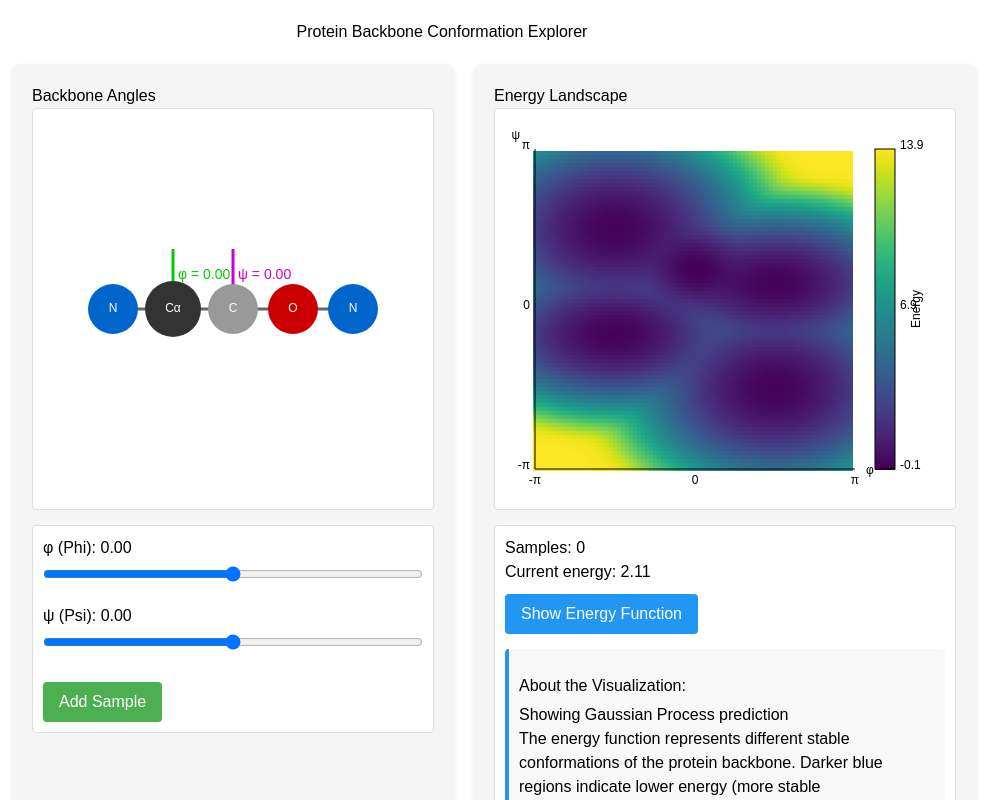
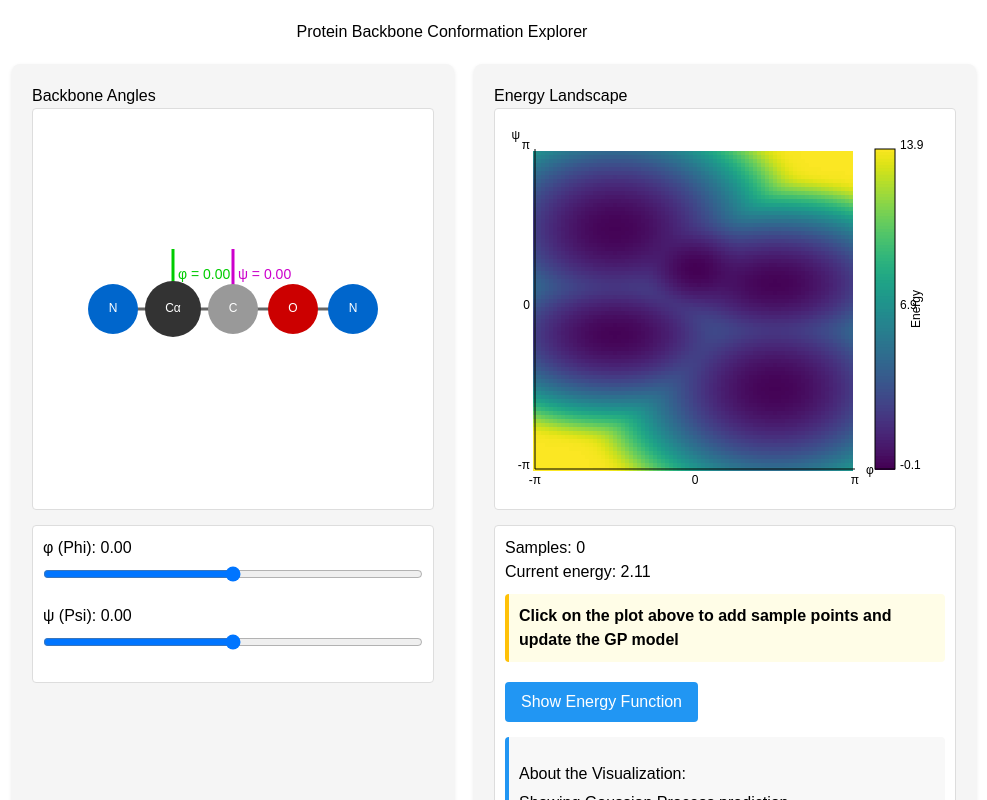
Before and after one commit to alan-turing-institute/gp-demo, a SvelteKit app: page /molecule in a window 1280 px wide. Shown: the top 800 px of the page, without its empty margins (198-1185 px from the left). Built offline with nearby package versions, Linux system fonts and the light colour scheme.

Commit message:
changed to click on the GP plot

```diff
--- a/src/routes/molecule/+page.svelte
+++ b/src/routes/molecule/+page.svelte
@@ -2,7 +2,6 @@
   import { onMount } from 'svelte';
   import * as d3 from 'd3';
   import * as math from 'mathjs';
-
   // State variables
   let phi = 0;
   let psi = 0;
@@ -12,7 +11,6 @@
   let contourCanvas;
   let isLoading = false;
   let showEnergyFunction = false;
-
   // Constants
   const WIDTH = 400;
   const HEIGHT = 400;
@@ -68,6 +66,41 @@
     updateGP();
   }
 
+  // Add sample by clicking on contour plot
+  function handleContourClick(event) {
+    if (isLoading) return;
+
+    const rect = contourCanvas.getBoundingClientRect();
+    const x = event.clientX - rect.left;
+    const y = event.clientY - rect.top;
+
+    // Convert click coordinates to phi/psi values
+    const clickedPhi = xScale.invert(x);
+    const clickedPsi = yScale.invert(y);
+
+    // Check if the click is within the plot area
+    if (
+      x >= MARGIN &&
+      x <= WIDTH - MARGIN &&
+      y >= MARGIN &&
+      y <= HEIGHT - MARGIN
+    ) {
+      // Update the current phi/psi values
+      phi = clickedPhi;
+      psi = clickedPsi;
+
+      // Add sample at the clicked location
+      const energy = calculateEnergy(phi, psi);
+      samples = [...samples, { phi, psi, energy }];
+
+      // Update the GP model
+      updateGP();
+
+      // Update the molecule visualization
+      drawMolecule();
+    }
+  }
+
   // Perform Gaussian Process regression using RBF kernel
   function updateGP() {
     isLoading = true;
@@ -77,7 +110,6 @@
       isLoading = false;
       return;
     }
-
     setTimeout(() => {
       // Prepare training data
       const X = samples.map(s => [s.phi, s.psi]);
@@ -275,7 +307,6 @@
     ctx.fillText("Energy", 0, 0);
     ctx.restore();
   }
-
   // Draw the molecule visualization
   function drawMolecule() {
     if (!canvas) return;
@@ -348,19 +379,16 @@
       ctx.fillText(atom.label, atom.x, atom.y);
     });
   }
-
   // Toggle energy function display
   function toggleEnergyFunction() {
     showEnergyFunction = !showEnergyFunction;
     drawContourPlot(); // Redraw contour plot when toggling
   }
-
   onMount(() => {
     calculateEnergyRange(); // Calculate min/max energy values
     drawMolecule();
     drawContourPlot(); // Initial draw with energy function
   });
-
   // Watch for changes to redraw
   $: {
     if (canvas && (phi || psi)) {
@@ -368,7 +396,6 @@
     }
   }
 </script>
-
 <main>
   <h1>Protein Backbone Conformation Explorer</h1>
 
@@ -401,22 +428,27 @@
             bind:value={psi}
           />
         </div>
-
-        <button on:click={addSample} disabled={isLoading}>
-          {isLoading ? 'Processing...' : 'Add Sample'}
-        </button>
       </div>
     </div>
 
     <div class="panel">
       <h2>Energy Landscape</h2>
       <div class="contour-container">
-        <canvas bind:this={contourCanvas} width={WIDTH + 60} height={HEIGHT}></canvas>
+        <canvas
+          bind:this={contourCanvas}
+          width={WIDTH + 60}
+          height={HEIGHT}
+          on:click={handleContourClick}
+          class={isLoading ? 'loading' : ''}
+        ></canvas>
       </div>
 
       <div class="info">
         <p>Samples: {samples.length}</p>
         <p>Current energy: {calculateEnergy(phi, psi).toFixed(2)}</p>
+        <div class="instruction">
+          <p class="highlight">Click on the plot above to add sample points and update the GP model</p>
+        </div>
         <div class="button-group">
           {#if samples.length > 0}
             <button on:click={() => { samples = []; updateGP(); }}>Clear Samples</button>
@@ -430,13 +462,12 @@
           <h3>About the Visualization:</h3>
           <p>{showEnergyFunction ? 'Showing actual energy function' : 'Showing Gaussian Process prediction'}</p>
           <p>The energy function represents different stable conformations of the protein backbone. Darker blue regions indicate lower energy (more stable conformations).</p>
-          <p>Click "Add Sample" at different points to build a GP model that learns this energy landscape.</p>
+          <p>Click directly on the plot to add sample points and build a GP model that learns this energy landscape.</p>
         </div>
       </div>
     </div>
   </div>
 </main>
-
 <style>
   main {
     max-width: 900px;
@@ -486,9 +517,18 @@
     margin-bottom: 15px;
   }
 
+  canvas.loading {
+    cursor: wait;
+    opacity: 0.7;
+  }
+
   .contour-container {
     overflow: hidden;
     position: relative;
+  }
+
+  .contour-container canvas {
+    cursor: pointer;
   }
 
   .controls, .info {
@@ -553,6 +593,19 @@
     border-left: 4px solid #2196F3;
   }
 
+  .instruction {
+    margin: 10px 0;
+    padding: 10px;
+    background-color: #fffde7;
+    border-radius: 4px;
+    border-left: 4px solid #ffc107;
+  }
+
+  .highlight {
+    font-weight: bold;
+    margin: 0;
+  }
+
   pre {
     background-color: #f1f1f1;
     padding: 10px;
```
